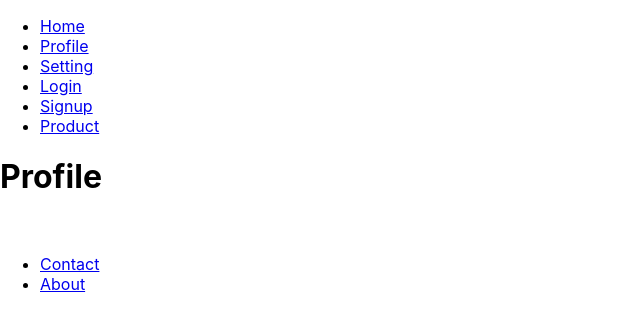
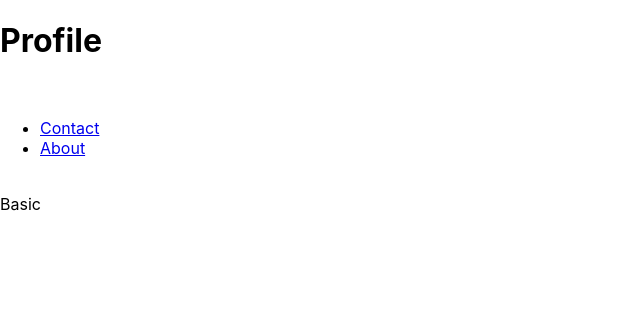
Before and after one commit to iAnisdev/react-app, a React (Create React App) app: page /profile in a window 1280 px wide. Shown: the top 328 px of the page, without its empty margins (0-640 px from the left). Built offline with nearby package versions, Linux system fonts and the light colour scheme.

Commit message:
basic react router hooks

```diff
--- a/src/App.tsx
+++ b/src/App.tsx
@@ -1,22 +1,12 @@
-import { RouterProvider} from 'react-router-dom';
+import { Outlet, RouterProvider } from 'react-router-dom';
 import './App.css';
 import router from './Router/Index';
 
 function App() {
   return (
     <>
-    <nav>
-      <ul>
-        <li><a href="/">Home</a></li>
-        <li><a href="/Profile">Profile</a></li>
-        <li><a href="/Setting">Setting</a></li>
-        <li><a href="/Login">Login</a></li>
-        <li><a href="/Signup">Signup</a></li>
-        <li><a href="/Product">Product</a></li>
-      </ul>
-    </nav>
-
-    <RouterProvider router={router}/>
+      <RouterProvider router={router} />
+      <Outlet />
     </>
   );
 }
--- a/src/Pages/Login.tsx
+++ b/src/Pages/Login.tsx
@@ -1,8 +1,17 @@
 import React from 'react'
+import { useNavigate } from 'react-router-dom'
 
 function Login() {
+  const navigate = useNavigate()
+
+  function loginNow(){
+    navigate('/')
+  }
   return (
-    <div>Login</div>
+    <div>
+      <h1>Login</h1>
+      <button onClick={loginNow}>Login Now</button>
+    </div>
   )
 }
 
--- /dev/null
+++ b/src/Pages/Main.tsx
@@ -0,0 +1,12 @@
+import React from 'react'
+import { useLocation } from 'react-router-dom'
+
+function Main() {
+  const location = useLocation()
+  console.log(location)
+  return (
+    <div>Main</div>
+  )
+}
+
+export default Main
--- a/src/Pages/Product.tsx
+++ b/src/Pages/Product.tsx
@@ -1,8 +1,10 @@
 import React from 'react'
+import { useParams } from 'react-router-dom'
 
 function Product() {
+  const {id} = useParams()
   return (
-    <div>Product</div>
+    <div>Product {id}</div>
   )
 }
 
--- a/src/Pages/Profile.tsx
+++ b/src/Pages/Profile.tsx
@@ -1,5 +1,5 @@
 import React from 'react'
-import { Outlet } from 'react-router-dom'
+import { Link, NavLink, Outlet } from 'react-router-dom'
 
 function Profile() {
   return (
@@ -8,12 +8,14 @@ function Profile() {
       <br />
       <nav>
         <ul>
-          <li><a href="/profile/Contact">Contact</a></li>
-          <li><a href="/profile/About">About</a></li>
+          <li><NavLink style={({isActive}) => {
+            return isActive ? {color: 'red'} : {}
+          }} to="/profile/Contact" >Contact</NavLink></li>
+          <li><Link to="/profile/About">About</Link></li>
         </ul>
       </nav>
       <br />
-      <Outlet />
+      <Outlet context={{name: 'test'}} />
     </div>
   )
 }
--- a/src/Pages/Setting.tsx
+++ b/src/Pages/Setting.tsx
@@ -1,6 +1,14 @@
-import React from 'react'
+import React, { useEffect } from 'react'
+import { useSearchParams } from 'react-router-dom'
 
 function Setting() {
+  const [searchParams , setsearchParams] = useSearchParams()
+  console.log(searchParams.get('name'))
+  useEffect(() => {
+    setTimeout(() => {
+      setsearchParams({name: 'ACED'})
+    }, 1000);
+  }, [])
   return (
     <div>Setting</div>
   )
--- a/src/Pages/Subpages/About.tsx
+++ b/src/Pages/Subpages/About.tsx
@@ -1,8 +1,10 @@
 import React from 'react'
+import { useOutletContext } from 'react-router-dom'
 
 function About() {
+  const { name } = useOutletContext() as any
   return (
-    <div>About</div>
+    <div>About {name}</div>
   )
 }
 
--- /dev/null
+++ b/src/Pages/Subpages/Basic.tsx
@@ -0,0 +1,9 @@
+import React from 'react'
+
+function Basic() {
+  return (
+    <div>Basic</div>
+  )
+}
+
+export default Basic
--- a/src/Router/Index.tsx
+++ b/src/Router/Index.tsx
@@ -8,18 +8,29 @@ import ErrorPage from "../Pages/Error";
 import Product from "../Pages/Product";
 import Contact from "../Pages/Subpages/Contact";
 import About from "../Pages/Subpages/About";
+import Basic from "../Pages/Subpages/Basic";
+import Main from "../Pages/Main";
 
 
 const router = createBrowserRouter([
     {
         path: '/',
         element: <Home />,
-        errorElement: <ErrorPage />
+        errorElement: <ErrorPage />,
+    },
+    {
+        path: '/main',
+        element: <Main />
     },
     {
         path: '/profile',
         element: <Profile />,
         children: [
+            {
+                path: '',
+                element: <Basic />
+
+            },
             {
                 path: 'contact',
                 element: <Contact />
```
